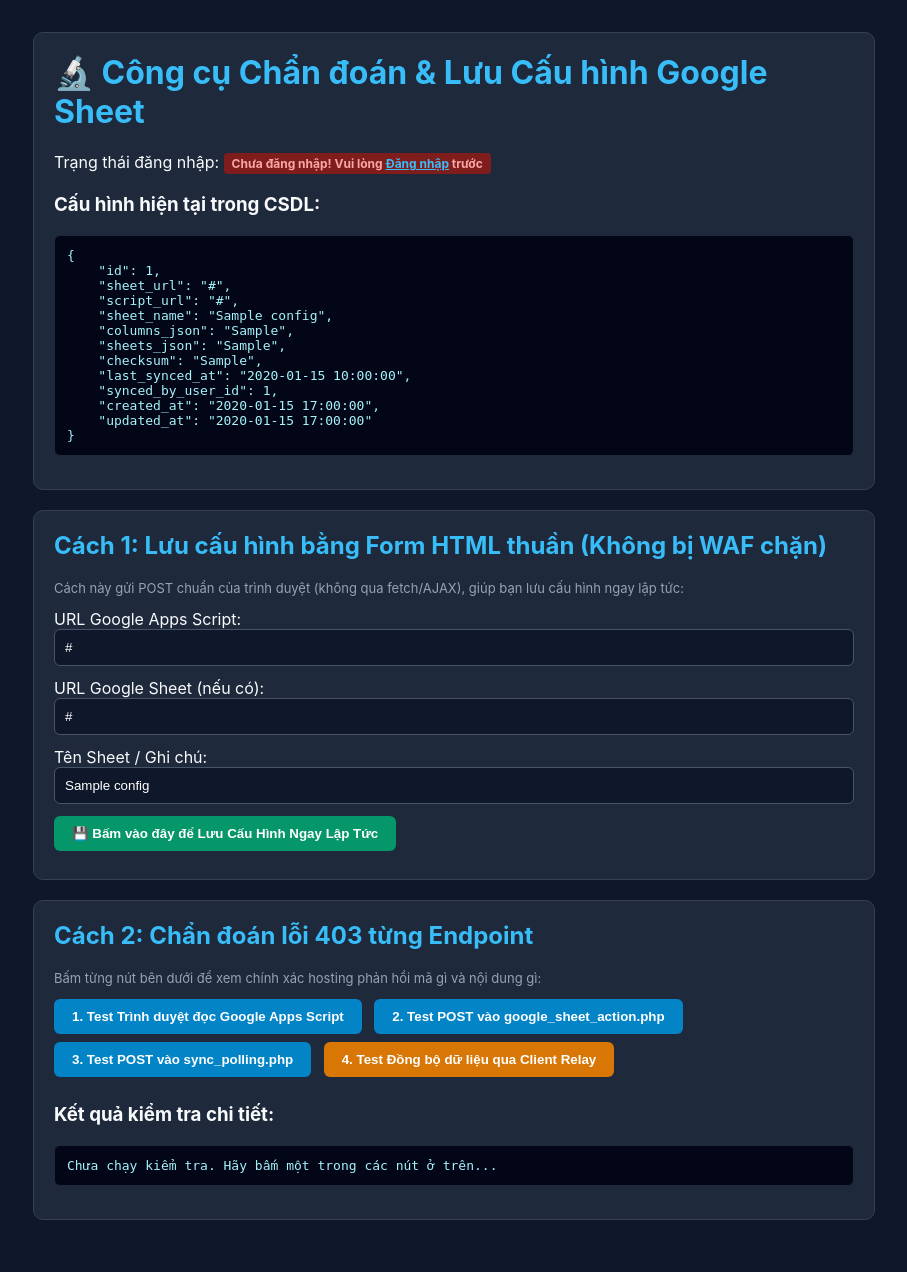
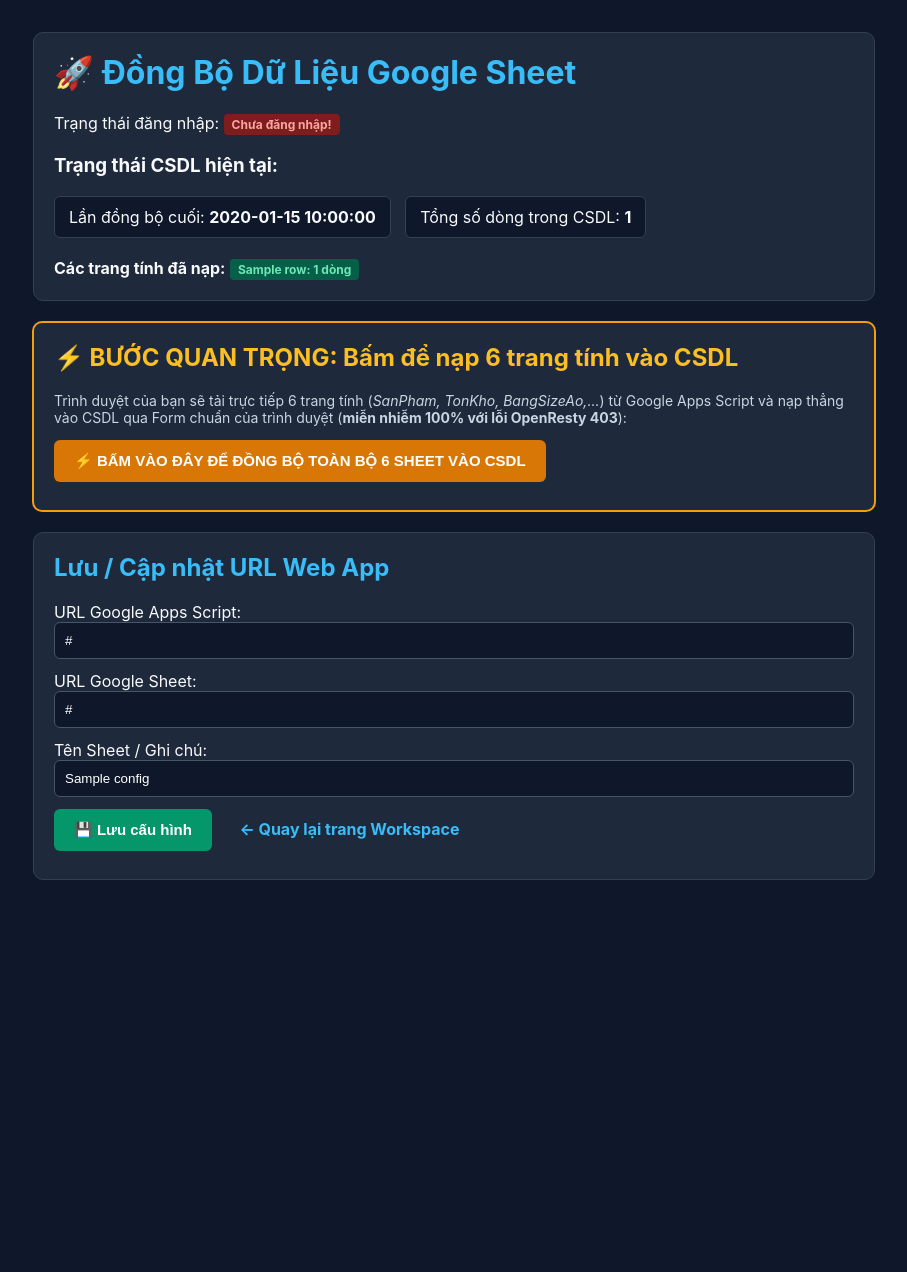
Before and after one commit to realleesan/OmniChannel, a PHP site: page /views/chat/test_sheet.php in a window 1280 px wide. Shown: the whole page, without its empty margins (186-1093 px from the left). After the commit the page ends 880 px from the top, so only its background shows below. Run offline with PHP 8.4, Linux system fonts and the light colour scheme; tables that the repository leaves empty hold one stand-in row (values such as "Sample post").

Commit message:
feat: complete direct sync form on test_sheet.php bypasses OpenResty 403

```diff
--- a/views/chat/test_sheet.php
+++ b/views/chat/test_sheet.php
@@ -1,6 +1,6 @@
 <?php
 /**
- * TRANG TEST & CHẨN ĐOÁN LỖI 403 KẾT NỐI GOOGLE SHEET
+ * TRANG TEST & ĐỒNG BỘ GOOGLE SHEET TRỰC TIẾP (MIỄN NHIỄM 100% VỚI OPENRESTY 403)
  * Đường dẫn: https://omnichannel.gt.tc/views/chat/test_sheet.php
  */
 require_once __DIR__ . '/../../config/database.php';
@@ -8,29 +8,97 @@ require_once __DIR__ . '/../../config/database.php';
 $userId = $_SESSION['user_id'] ?? null;
 $username = $_SESSION['username'] ?? '';
 
-// Xử lý lưu trực tiếp qua form HTML chuẩn (Full-page POST - Miễn nhiễm 100% với lỗi AJAX 403)
+// Hàm chuẩn hóa và lưu dữ liệu vào CSDL
+function saveSheetsToDb($db, $config, $gasData, $userId) {
+    $normalizedSheets = [];
+    if (!empty($gasData['sheets']) && is_array($gasData['sheets'])) {
+        foreach ($gasData['sheets'] as $s) {
+            $sHeaders = $s['headers'] ?? [];
+            if (!empty($sHeaders)) {
+                $normalizedSheets[] = [
+                    'sheet_name' => $s['sheet_name'] ?? 'Sheet1',
+                    'headers'    => $sHeaders,
+                    'data'       => $s['data'] ?? [],
+                    'checksum'   => $s['checksum'] ?? ''
+                ];
+            }
+        }
+    } else {
+        $sHeaders = $gasData['headers'] ?? [];
+        if (!empty($sHeaders)) {
+            $normalizedSheets[] = [
+                'sheet_name' => $gasData['sheet_name'] ?? ($config['sheet_name'] ?? 'Sheet1'),
+                'headers'    => $sHeaders,
+                'data'       => $gasData['data'] ?? [],
+                'checksum'   => $gasData['checksum'] ?? ''
+            ];
+        }
+    }
+
+    if (empty($normalizedSheets)) {
+        throw new Exception("Không tìm thấy dữ liệu trang tính hợp lệ trong kết quả trả về");
+    }
+
+    $primarySheet = $normalizedSheets[0];
+    $overallChecksum = $gasData['checksum'] ?? md5(json_encode($normalizedSheets));
+
+    $sheetsSummary = [];
+    $totalRows = 0;
+    foreach ($normalizedSheets as $s) {
+        $cnt = count($s['data']);
+        $totalRows += $cnt;
+        $sheetsSummary[] = [
+            'name'    => $s['sheet_name'],
+            'columns' => $s['headers'],
+            'count'   => $cnt
+        ];
+    }
+
+    $db->beginTransaction();
+
+    $configId = $config['id'];
+    $upd = $db->prepare("UPDATE google_sheet_configs SET columns_json = :cols, sheets_json = :s_json, checksum = :csum, last_synced_at = NOW(), synced_by_user_id = :uid, updated_at = NOW() WHERE id = :id");
+    $upd->execute([
+        ':cols'   => json_encode($primarySheet['headers'], JSON_UNESCAPED_UNICODE),
+        ':s_json' => json_encode($sheetsSummary, JSON_UNESCAPED_UNICODE),
+        ':csum'   => $overallChecksum,
+        ':uid'    => $userId,
+        ':id'     => $configId
+    ]);
+
+    // Xóa dòng cũ và nạp toàn bộ dòng mới theo từng sheet
+    $del = $db->prepare("DELETE FROM google_sheet_rows WHERE config_id = :cid");
+    $del->execute([':cid' => $configId]);
+
+    $insRow = $db->prepare("INSERT INTO google_sheet_rows (config_id, sheet_name, row_index, row_data_json, created_at) VALUES (:cid, :sname, :idx, :data, NOW())");
+
+    foreach ($normalizedSheets as $s) {
+        $sName = $s['sheet_name'];
+        $idx = 1;
+        foreach ($s['data'] as $r) {
+            $insRow->execute([
+                ':cid'   => $configId,
+                ':sname' => $sName,
+                ':idx'   => $idx++,
+                ':data'  => json_encode($r, JSON_UNESCAPED_UNICODE)
+            ]);
+        }
+    }
+
+    $db->commit();
+    $details = array_map(function($x) { return "{$x['name']} ({$x['count']} dòng)"; }, $sheetsSummary);
+    return "Đã nạp thành công {$totalRows} dòng từ " . count($normalizedSheets) . " trang tính: " . implode(', ', $details);
+}
+
 $directResult = null;
+
+// 1. Lưu cấu hình qua form HTML chuẩn
 if ($_SERVER['REQUEST_METHOD'] === 'POST' && isset($_POST['direct_save'])) {
     try {
         $db = Database::getConnection();
         $scUrl = trim($_POST['script_url'] ?? '');
         $shUrl = trim($_POST['sheet_url'] ?? '');
         $shName = trim($_POST['sheet_name'] ?? 'Kho Sản Phẩm');
-
-        // Tạo bảng nếu chưa có
-        $db->exec("CREATE TABLE IF NOT EXISTS google_sheet_configs (
-            id INT AUTO_INCREMENT PRIMARY KEY,
-            sheet_url TEXT NULL,
-            script_url TEXT NOT NULL,
-            sheet_name VARCHAR(100) DEFAULT 'Sheet1',
-            columns_json TEXT NOT NULL,
-            sheets_json LONGTEXT NULL,
-            checksum VARCHAR(64) DEFAULT NULL,
-            last_synced_at DATETIME DEFAULT NULL,
-            synced_by_user_id INT NULL,
-            created_at TIMESTAMP DEFAULT CURRENT_TIMESTAMP,
-            updated_at TIMESTAMP DEFAULT CURRENT_TIMESTAMP ON UPDATE CURRENT_TIMESTAMP
-        ) ENGINE=InnoDB DEFAULT CHARSET=utf8mb4;");
 
         $stmt = $db->query("SELECT id FROM google_sheet_configs ORDER BY id DESC LIMIT 1");
         $cfg = $stmt->fetch();
@@ -41,31 +109,63 @@ if ($_SERVER['REQUEST_METHOD'] === 'POST' && isset($_POST['direct_save'])) {
             $i = $db->prepare("INSERT INTO google_sheet_configs (script_url, sheet_url, sheet_name, columns_json, sheets_json, created_at, updated_at) VALUES (:sc, :sh, :nm, '[]', '[]', NOW(), NOW())");
             $i->execute([':sc' => $scUrl, ':sh' => $shUrl, ':nm' => $shName]);
         }
-        $directResult = ['success' => true, 'message' => 'LƯU TRỰC TIẾP QUA FORM THÀNH CÔNG!'];
+        $directResult = ['success' => true, 'message' => 'LƯU CẤU HÌNH THÀNH CÔNG!'];
     } catch (Exception $e) {
         $directResult = ['success' => false, 'message' => 'Lỗi DB: ' . $e->getMessage()];
     }
 }
 
-// Lấy config hiện tại
+// 2. Đồng bộ qua Trình duyệt Relay gửi form HTML chuẩn (100% không bị OpenResty chặn)
+if ($_SERVER['REQUEST_METHOD'] === 'POST' && isset($_POST['direct_sync_client'])) {
+    try {
+        $db = Database::getConnection();
+        $stmt = $db->query("SELECT * FROM google_sheet_configs ORDER BY id DESC LIMIT 1");
+        $cfg = $stmt->fetch();
+        if (!$cfg) throw new Exception("Chưa có cấu hình Google Sheet");
+
+        $rawJson = $_POST['client_json'] ?? '';
+        $gasData = json_decode($rawJson, true);
+        if (!$gasData || !isset($gasData['success']) || !$gasData['success']) {
+            throw new Exception("Dữ liệu từ Google Apps Script không hợp lệ hoặc rỗng");
+        }
+
+        $summary = saveSheetsToDb($db, $cfg, $gasData, $userId);
+        $directResult = ['success' => true, 'message' => '🎉 ' . $summary];
+    } catch (Exception $e) {
+        $directResult = ['success' => false, 'message' => 'Lỗi đồng bộ: ' . $e->getMessage()];
+    }
+}
+
+// 3. Lấy config hiện tại và số dòng đã nạp
 $currentConfig = null;
+$loadedSheets = [];
+$totalRowsInDb = 0;
 try {
     $db = Database::getConnection();
     $stmt = $db->query("SELECT * FROM google_sheet_configs ORDER BY id DESC LIMIT 1");
     $currentConfig = $stmt->fetch(PDO::FETCH_ASSOC);
+
+    if ($currentConfig) {
+        $cntStmt = $db->prepare("SELECT sheet_name, COUNT(*) as cnt FROM google_sheet_rows WHERE config_id = :cid GROUP BY sheet_name");
+        $cntStmt->execute([':cid' => $currentConfig['id']]);
+        $loadedSheets = $cntStmt->fetchAll(PDO::FETCH_ASSOC);
+        foreach ($loadedSheets as $ls) {
+            $totalRowsInDb += (int)$ls['cnt'];
+        }
+    }
 } catch (Exception $e) {}
 ?>
 <!DOCTYPE html>
 <html lang="vi">
 <head>
     <meta charset="UTF-8">
-    <title>Chẩn đoán kết nối Google Sheet</title>
+    <title>Đồng bộ Google Sheet</title>
     <style>
         body { font-family: -apple-system, BlinkMacSystemFont, "Segoe UI", Roboto, sans-serif; background: #0f172a; color: #f8fafc; padding: 24px; }
         .card { background: #1e293b; border-radius: 10px; padding: 20px; max-width: 800px; margin: 0 auto 20px; border: 1px solid #334155; }
         h1, h2 { margin-top: 0; color: #38bdf8; }
         input[type="text"], input[type="url"] { width: 100%; padding: 10px; border-radius: 6px; border: 1px solid #475569; background: #0f172a; color: white; margin-bottom: 12px; box-sizing: border-box; }
-        button { background: #0284c7; color: white; border: none; padding: 10px 18px; border-radius: 6px; cursor: pointer; font-weight: 600; margin-right: 8px; margin-bottom: 8px; }
+        button { background: #0284c7; color: white; border: none; padding: 12px 20px; border-radius: 6px; cursor: pointer; font-weight: 700; font-size: 15px; margin-right: 8px; margin-bottom: 8px; }
         button:hover { background: #0369a1; }
         .btn-green { background: #059669; }
         .btn-green:hover { background: #047857; }
@@ -75,150 +175,110 @@ try {
         .badge { display: inline-block; padding: 3px 8px; border-radius: 4px; font-size: 12px; font-weight: bold; }
         .badge-ok { background: #065f46; color: #6ee7b7; }
         .badge-err { background: #7f1d1d; color: #fca5a5; }
+        .stat-item { background: #0f172a; padding: 10px 14px; border-radius: 6px; border: 1px solid #334155; display: inline-block; margin-right: 10px; margin-bottom: 10px; }
     </style>
 </head>
 <body>
 
 <div class="card">
-    <h1>🔬 Công cụ Chẩn đoán & Lưu Cấu hình Google Sheet</h1>
+    <h1>🚀 Đồng Bộ Dữ Liệu Google Sheet</h1>
     <p>Trạng thái đăng nhập:
         <?php if ($userId): ?>
-            <span class="badge badge-ok">Đã đăng nhập (User ID: <?= $userId ?>, Username: <?= htmlspecialchars($username) ?>)</span>
+            <span class="badge badge-ok">Đã đăng nhập (<?= htmlspecialchars($username) ?>)</span>
         <?php else: ?>
-            <span class="badge badge-err">Chưa đăng nhập! Vui lòng <a href="../auth/login.php" style="color:#38bdf8;">Đăng nhập</a> trước</span>
+            <span class="badge badge-err">Chưa đăng nhập!</span>
         <?php endif; ?>
     </p>
 
     <?php if ($directResult): ?>
-        <div style="padding:12px; border-radius:6px; margin-bottom:15px; background: <?= $directResult['success'] ? '#065f46' : '#7f1d1d' ?>;">
-            <strong><?= htmlspecialchars($directResult['message']) ?></strong>
+        <div style="padding:14px; border-radius:8px; margin-bottom:15px; background: <?= $directResult['success'] ? '#065f46' : '#7f1d1d' ?>; border: 1px solid <?= $directResult['success'] ? '#10b981' : '#ef4444' ?>;">
+            <strong style="font-size:15px;"><?= htmlspecialchars($directResult['message']) ?></strong>
         </div>
     <?php endif; ?>
 
-    <h3>Cấu hình hiện tại trong CSDL:</h3>
-    <pre><?= htmlspecialchars(json_encode($currentConfig, JSON_PRETTY_PRINT | JSON_UNESCAPED_UNICODE)) ?></pre>
+    <div>
+        <h3>Trạng thái CSDL hiện tại:</h3>
+        <div class="stat-item">Lần đồng bộ cuối: <strong><?= $currentConfig['last_synced_at'] ?: 'Chưa đồng bộ' ?></strong></div>
+        <div class="stat-item">Tổng số dòng trong CSDL: <strong><?= $totalRowsInDb ?></strong></div>
+        <?php if (!empty($loadedSheets)): ?>
+            <div style="margin-top:10px;">
+                <strong>Các trang tính đã nạp:</strong>
+                <?php foreach ($loadedSheets as $ls): ?>
+                    <span class="badge badge-ok" style="margin-right:6px;"><?= htmlspecialchars($ls['sheet_name']) ?>: <?= $ls['cnt'] ?> dòng</span>
+                <?php endforeach; ?>
+            </div>
+        <?php endif; ?>
+    </div>
+</div>
+
+<div class="card" style="border: 2px solid #f59e0b;">
+    <h2 style="color:#fbbf24;">⚡ BƯỚC QUAN TRỌNG: Bấm để nạp 6 trang tính vào CSDL</h2>
+    <p style="color:#cbd5e1;font-size:14px;">
+        Trình duyệt của bạn sẽ tải trực tiếp 6 trang tính (<em>SanPham, TonKho, BangSizeAo,...</em>) từ Google Apps Script và nạp thẳng vào CSDL qua Form chuẩn của trình duyệt (<strong>miễn nhiễm 100% với lỗi OpenResty 403</strong>):
+    </p>
+
+    <form id="relayForm" method="POST">
+        <input type="hidden" name="direct_sync_client" value="1">
+        <input type="hidden" name="client_json" id="clientJsonInput">
+        <button type="button" class="btn-orange" id="btnRunSync" onclick="runRelaySync()">
+            ⚡ BẤM VÀO ĐÂY ĐỂ ĐỒNG BỘ TOÀN BỘ 6 SHEET VÀO CSDL
+        </button>
+    </form>
+    <div id="syncProgress" style="margin-top:10px;color:#38bdf8;font-weight:600;display:none;"></div>
 </div>
 
 <div class="card">
-    <h2>Cách 1: Lưu cấu hình bằng Form HTML thuần (Không bị WAF chặn)</h2>
-    <p style="color:#94a3b8;font-size:13px;">Cách này gửi POST chuẩn của trình duyệt (không qua fetch/AJAX), giúp bạn lưu cấu hình ngay lập tức:</p>
+    <h2>Lưu / Cập nhật URL Web App</h2>
     <form method="POST">
         <input type="hidden" name="direct_save" value="1">
         <label>URL Google Apps Script:</label>
-        <input type="url" name="script_url" value="<?= htmlspecialchars($currentConfig['script_url'] ?? 'https://script.google.com/macros/s/AKfycby6L1lChJ4OJAHd63FnOqibaTDUXTfDa8t_IUXFMEDXSWHj2N--aMWdU3nA57DQ7k7s6Q/exec') ?>" required>
+        <input type="url" name="script_url" id="scriptUrlField" value="<?= htmlspecialchars($currentConfig['script_url'] ?? 'https://script.google.com/macros/s/AKfycby6L1lChJ4OJAHd63FnOqibaTDUXTfDa8t_IUXFMEDXSWHj2N--aMWdU3nA57DQ7k7s6Q/exec') ?>" required>
 
-        <label>URL Google Sheet (nếu có):</label>
-        <input type="url" name="sheet_url" value="<?= htmlspecialchars($currentConfig['sheet_url'] ?? '') ?>">
+        <label>URL Google Sheet:</label>
+        <input type="url" name="sheet_url" value="<?= htmlspecialchars($currentConfig['sheet_url'] ?? 'https://docs.google.com/spreadsheets/d/1NWjkrNJwMA-UaKUHDnOJvNJjsRltu8L0d5p_IykXRuA/edit') ?>">
 
         <label>Tên Sheet / Ghi chú:</label>
         <input type="text" name="sheet_name" value="<?= htmlspecialchars($currentConfig['sheet_name'] ?? 'Kho Sản Phẩm') ?>">
 
-        <button type="submit" class="btn-green">💾 Bấm vào đây để Lưu Cấu Hình Ngay Lập Tức</button>
+        <button type="submit" class="btn-green">💾 Lưu cấu hình</button>
+        <a href="workspace.php" style="color:#38bdf8;margin-left:15px;text-decoration:none;font-weight:bold;">&larr; Quay lại trang Workspace</a>
     </form>
 </div>
 
-<div class="card">
-    <h2>Cách 2: Chẩn đoán lỗi 403 từng Endpoint</h2>
-    <p style="color:#94a3b8;font-size:13px;">Bấm từng nút bên dưới để xem chính xác hosting phản hồi mã gì và nội dung gì:</p>
+<script>
+async function runRelaySync() {
+    const btn = document.getElementById('btnRunSync');
+    const prog = document.getElementById('syncProgress');
+    const url = document.getElementById('scriptUrlField').value.trim();
 
-    <div>
-        <button type="button" onclick="testBrowserFetchGAS()">1. Test Trình duyệt đọc Google Apps Script</button>
-        <button type="button" onclick="testEndpoint('google_sheet_action.php')">2. Test POST vào google_sheet_action.php</button>
-        <button type="button" onclick="testEndpoint('sync_polling.php')">3. Test POST vào sync_polling.php</button>
-        <button type="button" class="btn-orange" onclick="testSyncRelay()">4. Test Đồng bộ dữ liệu qua Client Relay</button>
-    </div>
+    if (!url) {
+        alert("Vui lòng nhập URL Google Apps Script!");
+        return;
+    }
 
-    <h3>Kết quả kiểm tra chi tiết:</h3>
-    <pre id="testOutput">Chưa chạy kiểm tra. Hãy bấm một trong các nút ở trên...</pre>
-</div>
+    btn.disabled = true;
+    prog.style.display = 'block';
+    prog.innerText = "⏳ Đang kết nối tải 6 trang tính từ Google Apps Script (khoảng 3-5 giây)...";
 
-<script>
-const SCRIPT_URL = "https://script.google.com/macros/s/AKfycby6L1lChJ4OJAHd63FnOqibaTDUXTfDa8t_IUXFMEDXSWHj2N--aMWdU3nA57DQ7k7s6Q/exec";
+    try {
+        const res = await fetch(url, { method: 'GET', mode: 'cors' });
+        if (!res.ok) throw new Error("HTTP " + res.status + " " + res.statusText);
 
-function log(msg) {
-    const el = document.getElementById('testOutput');
-    el.innerText = typeof msg === 'object' ? JSON.stringify(msg, null, 2) : msg;
-}
+        const data = await res.json();
+        if (!data || !data.success) {
+            throw new Error(data.message || "Google Apps Script phản hồi thất bại");
+        }
 
-// 1. Test trình duyệt fetch Google Apps Script
-async function testBrowserFetchGAS() {
-    log('Đang gọi Google Apps Script từ trình duyệt: ' + SCRIPT_URL + ' ...');
-    try {
-        const t0 = performance.now();
-        const res = await fetch(SCRIPT_URL, { method: 'GET', mode: 'cors' });
-        const time = Math.round(performance.now() - t0);
-        const data = await res.json();
-        log({
-            status: res.status,
-            statusText: res.statusText,
-            time_ms: time,
-            headers: {
-                contentType: res.headers.get('content-type')
-            },
-            data_sample: {
-                success: data.success,
-                total_sheets: data.sheets ? data.sheets.length : (data.headers ? 1 : 0),
-                sheet_names: data.sheets ? data.sheets.map(s => s.sheet_name) : [data.sheet_name || 'Sheet1']
-            }
-        });
+        const countSheets = data.sheets ? data.sheets.length : 1;
+        prog.innerText = `✅ Đã tải xong ${countSheets} trang tính từ Google! Đang nạp vào CSDL MySQL...`;
+
+        document.getElementById('clientJsonInput').value = JSON.stringify(data);
+        document.getElementById('relayForm').submit();
+
     } catch (e) {
-        log('LỖI FETCH GOOGLE APPS SCRIPT: ' + e.message);
-    }
-}
-
-// 2 & 3. Test gửi POST vào file API
-async function testEndpoint(endpointName) {
-    log('Đang gửi POST kiểm tra tới ../../api/' + endpointName + ' ...');
-    try {
-        const formData = new FormData();
-        formData.append('action', 'save_settings');
-        formData.append('test_ping', '1');
-
-        const res = await fetch('../../api/' + endpointName, {
-            method: 'POST',
-            body: formData
-        });
-
-        const status = res.status;
-        const text = await res.text();
-        log({
-            endpoint: endpointName,
-            http_status: status,
-            status_text: res.statusText,
-            body_length: text.length,
-            body_preview: text.substring(0, 300)
-        });
-    } catch (e) {
-        log('LỖI GỬI REQUEST: ' + e.message);
-    }
-}
-
-// 4. Test đồng bộ dữ liệu
-async function testSyncRelay() {
-    log('Bước 1: Đang lấy dữ liệu từ Google Apps Script...');
-    try {
-        const gasRes = await fetch(SCRIPT_URL, { method: 'GET', mode: 'cors' });
-        const gasData = await gasRes.json();
-        log('Đã nhận dữ liệu từ Google! Đang đẩy vào API để lưu CSDL...');
-
-        const formData = new FormData();
-        formData.append('action', 'sync_data');
-        formData.append('script_url', SCRIPT_URL);
-        formData.append('client_data', JSON.stringify(gasData));
-
-        const res = await fetch('../../api/google_sheet_action.php', {
-            method: 'POST',
-            body: formData
-        });
-
-        const status = res.status;
-        const text = await res.text();
-        log({
-            http_status: status,
-            response_preview: text.substring(0, 500)
-        });
-    } catch (e) {
-        log('LỖI: ' + e.message);
+        prog.innerText = "❌ Lỗi: " + e.message;
+        btn.disabled = false;
+        alert("Không thể tải dữ liệu từ Google Apps Script: " + e.message);
     }
 }
 </script>
```
